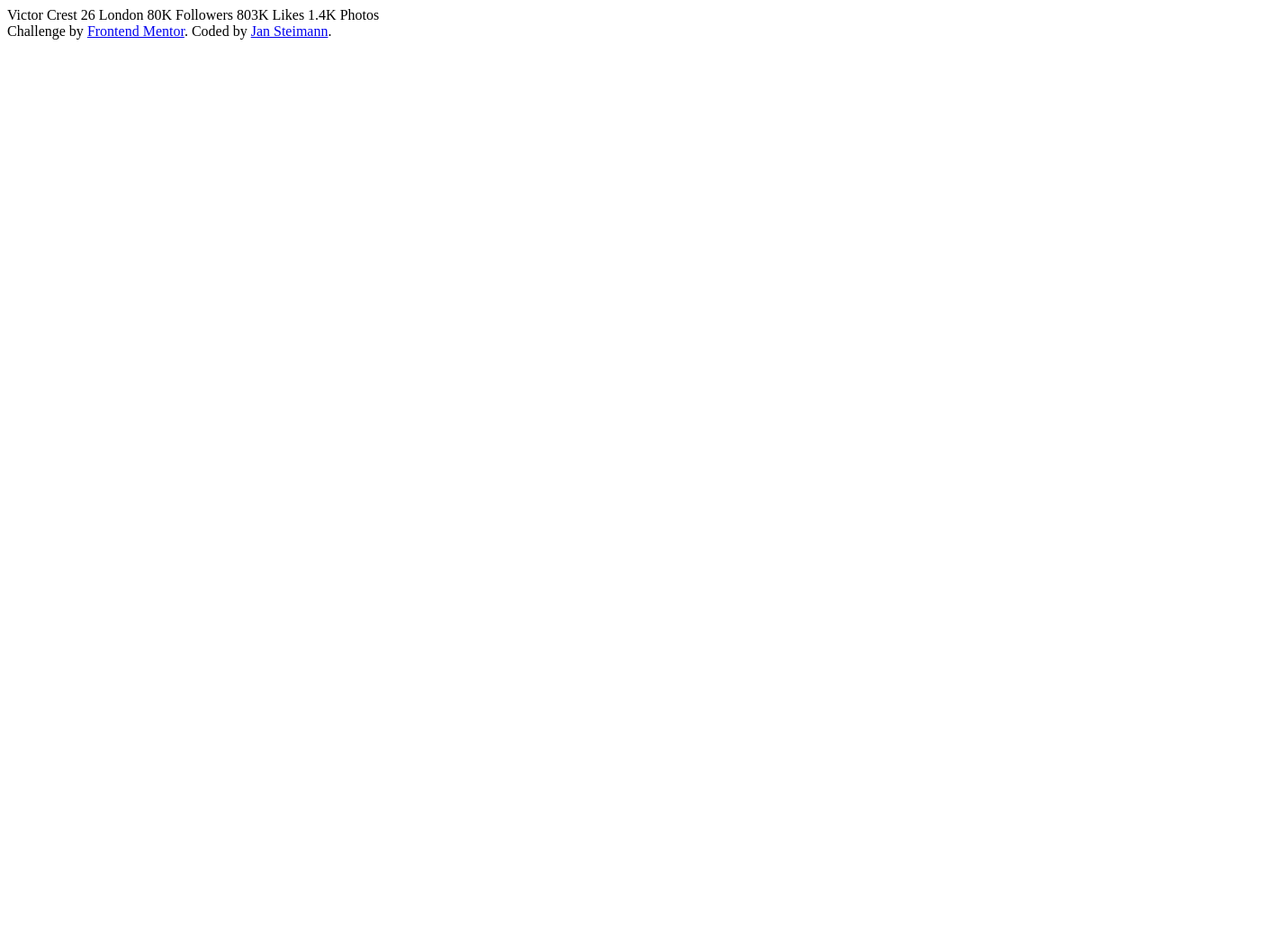
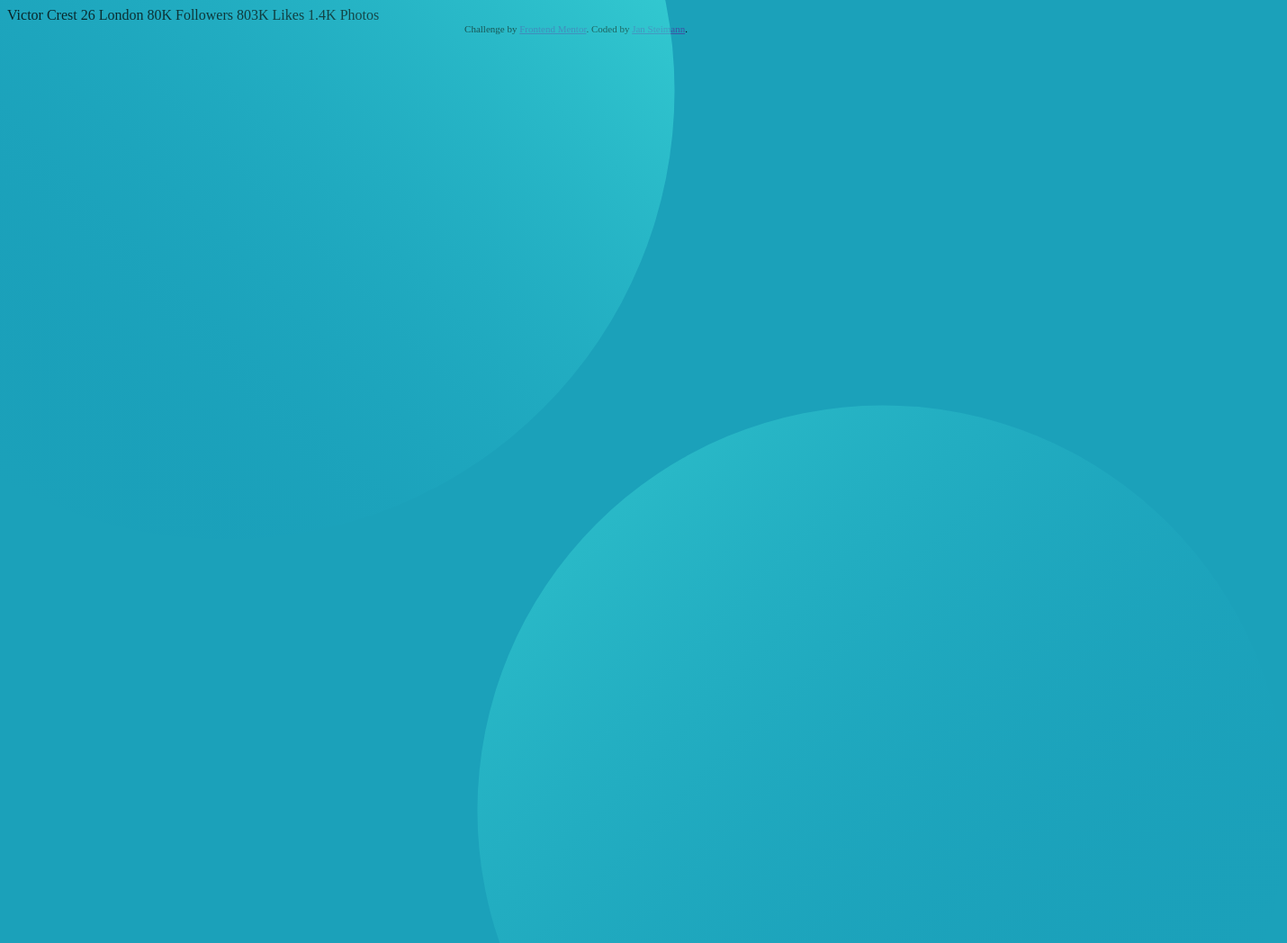
Before and after one commit to jaste111/Frontend-Mentor-Profile-card-component, a plain HTML site: page index.html in a window 1280 px wide. Shown: the whole page at 90% size, 1430 px wide, since content can reach past the window. Before the commit the page ends 800 px from the top, so only its background shows below. Drawn offline with Linux system fonts and the light colour scheme.

Commit message:
Change background color and add background images

```diff
--- a/index.html
+++ b/index.html
@@ -12,10 +12,21 @@
       href="./images/favicon-32x32.png"
     />
 
+    <link rel="stylesheet" href="styles.css" />
+
     <title>Frontend Mentor | Profile card component</title>
-
   </head>
   <body>
+    <img
+      class="bg-pattern-top-image"
+      src="images/bg-pattern-top.svg"
+      alt="bg-pattern-top"
+    />
+    <img
+      class="bg-pattern-bottom-image"
+      src="images/bg-pattern-bottom.svg"
+      alt="bg-pattern-bottom"
+    />
     <div class="profile-card">
       Victor Crest 26 London 80K Followers 803K Likes 1.4K Photos
     </div>
--- a/styles.css
+++ b/styles.css
@@ -1,3 +1,10 @@
+/********************************************** TAGS***********************************/
+body {
+  background-color: #1ba1ba;
+  overflow: hidden;
+}
+
+/********************************************** CLASSES***********************************/
 .attribution {
   font-size: 11px;
   text-align: center;
@@ -5,3 +12,19 @@
 .attribution a {
   color: hsl(228, 45%, 44%);
 }
+
+.bg-pattern-top-image {
+  width: 1000px;
+  height: 1000px;
+  position: absolute;
+  left: -250px;
+  top: -400px;
+}
+
+.bg-pattern-bottom-image {
+  width: 900px;
+  height: 900px;
+  position: absolute;
+  right: -150px;
+  bottom: -550px;
+}
```
